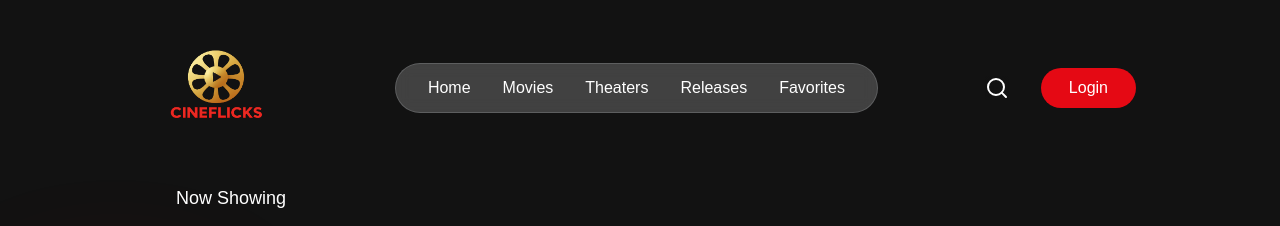
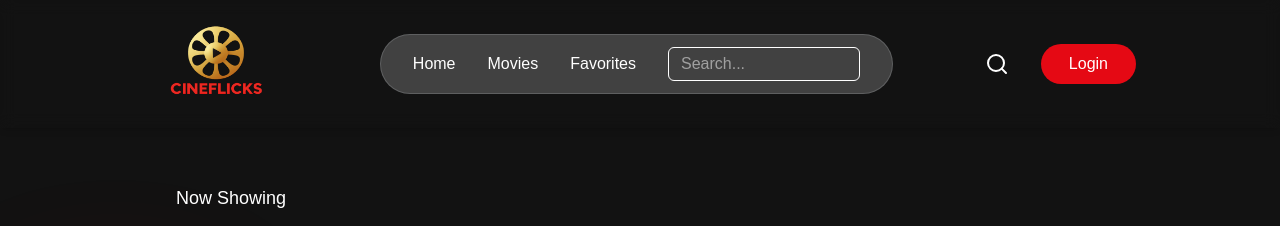
Before and after one commit to Muskan-tuteja/ticket-booking-app, a React (Vite) app: page /ticket-booking-app/movies in a window 1280 px wide. Shown: the top 226 px of the page. Built offline with nearby package versions, Linux system fonts and the light colour scheme.

Commit message:
15/10/25

```diff
--- a/src/components/Navbar.jsx
+++ b/src/components/Navbar.jsx
@@ -5,56 +5,71 @@
 
 const Navbar = () => {
   const [isOpen, setIsOpen] = useState(false);
+  const [searchTerm, setSearchTerm] = useState(""); // ✅ searchTerm defined
   const [success, setSuccess] = useState(false);
+
   const handleDummyLogin = () => {
     const email = prompt("Enter your email (e.g. test@example.com):");
-
     if (!email) return alert("Login cancelled!");
-
     const emailRegex = /^[^\s@]+@[^\s@]+\.[^\s@]+$/;
     if (!emailRegex.test(email)) return alert("Please enter a valid email!");
-
-    // Login successful → show green message
     setSuccess(true);
-    setTimeout(() => setSuccess(false), 3000); // auto-hide after 3 sec
+    setTimeout(() => setSuccess(false), 3000);
   };
 
-
-
   return (
-    <div className="fixed top-0 left-0 z-50 w-full flex items-center justify-between px-6 md:px-16 lg:px-36 py-5">
+    <div className="fixed top-0 left-0 z-50 w-full flex items-center justify-between px-6 md:px-16 lg:px-36 py-5 h-32 backdrop-blur shadow-md">
+      {/* Logo */}
       <Link to="/" className="max-md:flex-1">
-        <img src={assets.logo} alt="" className="w-36 h-34" />
+        <img src={assets.logo} alt="Logo" className="w-36 h-34" />
       </Link>
 
-      <div className={`max-md:absolute max-md:top-0 max-md:left-0 max-md:font-medium max-md:text-lg z-50 flex flex-col md:flex-row items-center max-md:justify-center gap-8 min-md:px-8 py-3 max-md:h-screen min-md:rounded-full backdrop-blur bg-black/70 md:bg-white/20 md:border border-gray-300/20 overflow-hidden transition-[width] duration-300 ${isOpen ? 'max-md:w-full' : 'max-md:w-0'}`}>
-        <XIcon className="md:hidden absolute top-6 right-6 w-6 h-6 cursor-pointer" onClick={()=> setIsOpen(!isOpen)}/>
+      {/* Navbar Links */}
+      <div className={`max-md:absolute max-md:top-0 max-md:left-0 z-50 flex flex-col md:flex-row items-center gap-6 md:gap-8 min-md:px-8 py-3 max-md:h-screen md:rounded-full backdrop-blur md:bg-white/20 max-md:bg-black/70 border border-gray-300/20 overflow-hidden transition-all duration-300 ${isOpen ? 'max-md:w-full' : 'max-md:w-0'}`}>
+        <XIcon className="md:hidden absolute top-6 right-6 w-6 h-6 cursor-pointer" onClick={() => setIsOpen(false)} />
+        <Link onClick={() => { scrollTo(0,0); setIsOpen(false); }} to="/">Home</Link>
+        <Link onClick={() => { scrollTo(0,0); setIsOpen(false); }} to="/movies">Movies</Link>
+        <Link onClick={() => { scrollTo(0,0); setIsOpen(false); }} to="/favorite">Favorites</Link>
 
-        <Link onClick={()=> {scrollTo(0,0); setIsOpen(false)}} to="/">Home</Link>
-        <Link onClick={()=> {scrollTo(0,0); setIsOpen(false)}} to="/movies">Movies</Link>
-        <Link onClick={()=> {scrollTo(0,0); setIsOpen(false)}} to="/">Theaters</Link>
-        <Link onClick={()=> {scrollTo(0,0); setIsOpen(false)}} to="/">Releases</Link>
-        <Link onClick={()=> {scrollTo(0,0); setIsOpen(false)}} to="/favorite">Favorites</Link>
+        {/* Mobile Search input */}
+        <input
+          type="text"
+          placeholder="Search..."
+          value={searchTerm}
+          onChange={(e) => setSearchTerm(e.target.value)}
+          className="px-3 py-1 border rounded-md w-full md:w-48 mt-2 md:mt-0 outline-none max-md:flex"
+        />
       </div>
 
-      <div className="flex items-center gap-8">
-        <SearchIcon className="max-md:hidden w-6 h-6 cursor-pointer backdrop-blur" />
+      {/* Right side */}
+      <div className="flex items-center gap-4 md:gap-8">
+        {/* Desktop search icon */}
+        <SearchIcon className="max-md:hidden w-6 h-6 cursor-pointer" />
+        {/* Desktop search input */}
+        <input
+          type="text"
+          placeholder="Search..."
+          value={searchTerm}
+          onChange={(e) => setSearchTerm(e.target.value)}
+          className="hidden max-md:flex px-3 py-1 border rounded-md outline-none"
+        />
 
-        {/* Updated dummy login */}
+        {/* Login button */}
         <button
-          className="px-4 py-1 sm:px-7 sm:py-2 bg-primary hover:bg-primary-dull transition rounded-full font-medium cursor-pointer backdrop-blur"
+          className="px-4 py-1 sm:px-7 sm:py-2 bg-primary hover:bg-primary-dull transition rounded-full font-medium cursor-pointer"
           onClick={handleDummyLogin}
         >
           Login
         </button>
-      </div>
         {success && (
           <div className="absolute top-5 right-0 px-4 py-2 bg-green-500 text-white rounded shadow-md">
             Login Successful!
           </div>
         )}
 
-      <MenuIcon className="max-md:ml-4 md:hidden w-8 h-8 cursor-pointer" onClick={()=> setIsOpen(!isOpen)} />
+        {/* Mobile menu toggle */}
+        <MenuIcon className="md:hidden w-8 h-8 cursor-pointer" onClick={() => setIsOpen(!isOpen)} />
+      </div>
     </div>
   );
 };
```
Lines whose indentation alone changed are shown as unchanged.
